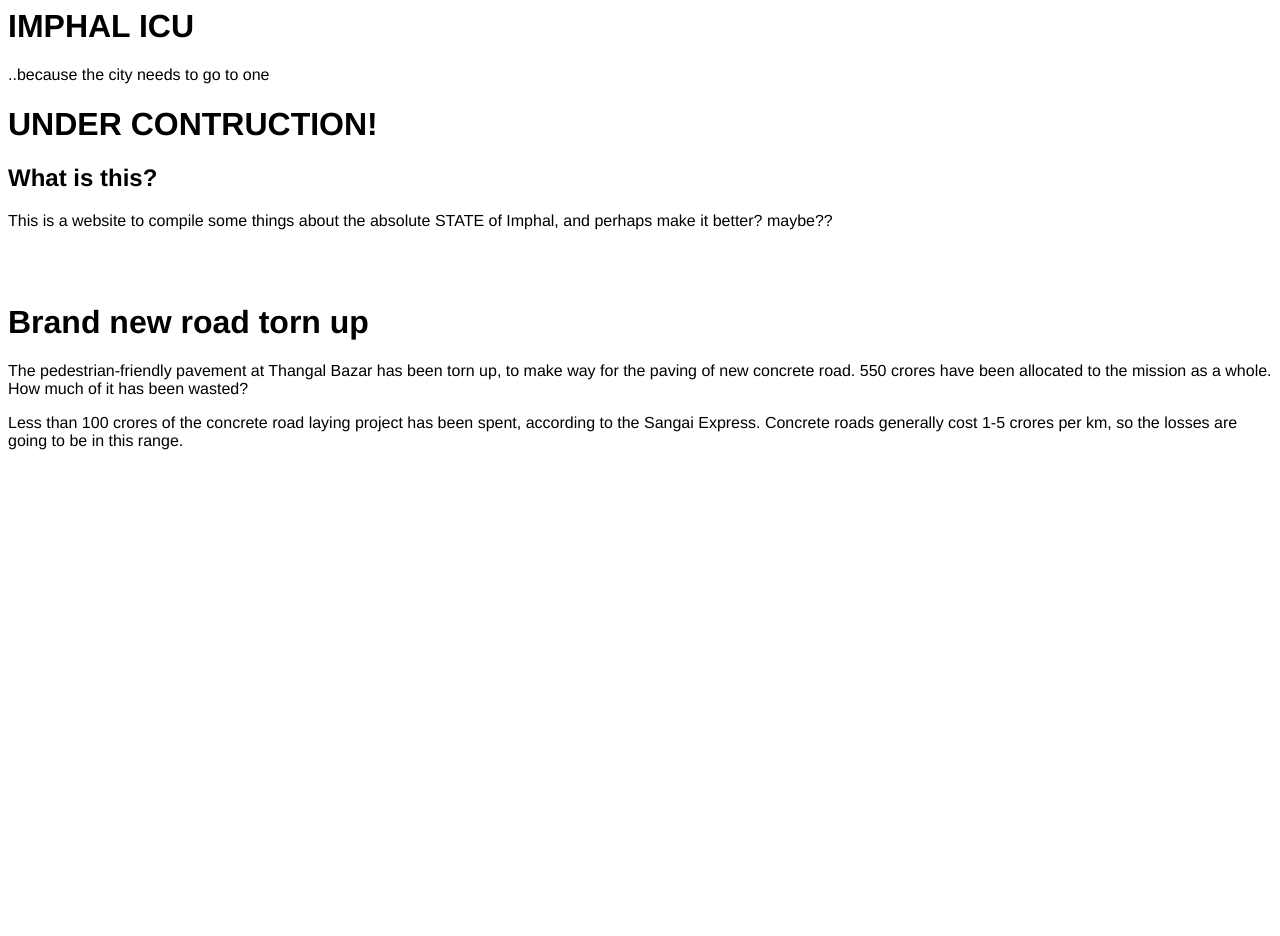
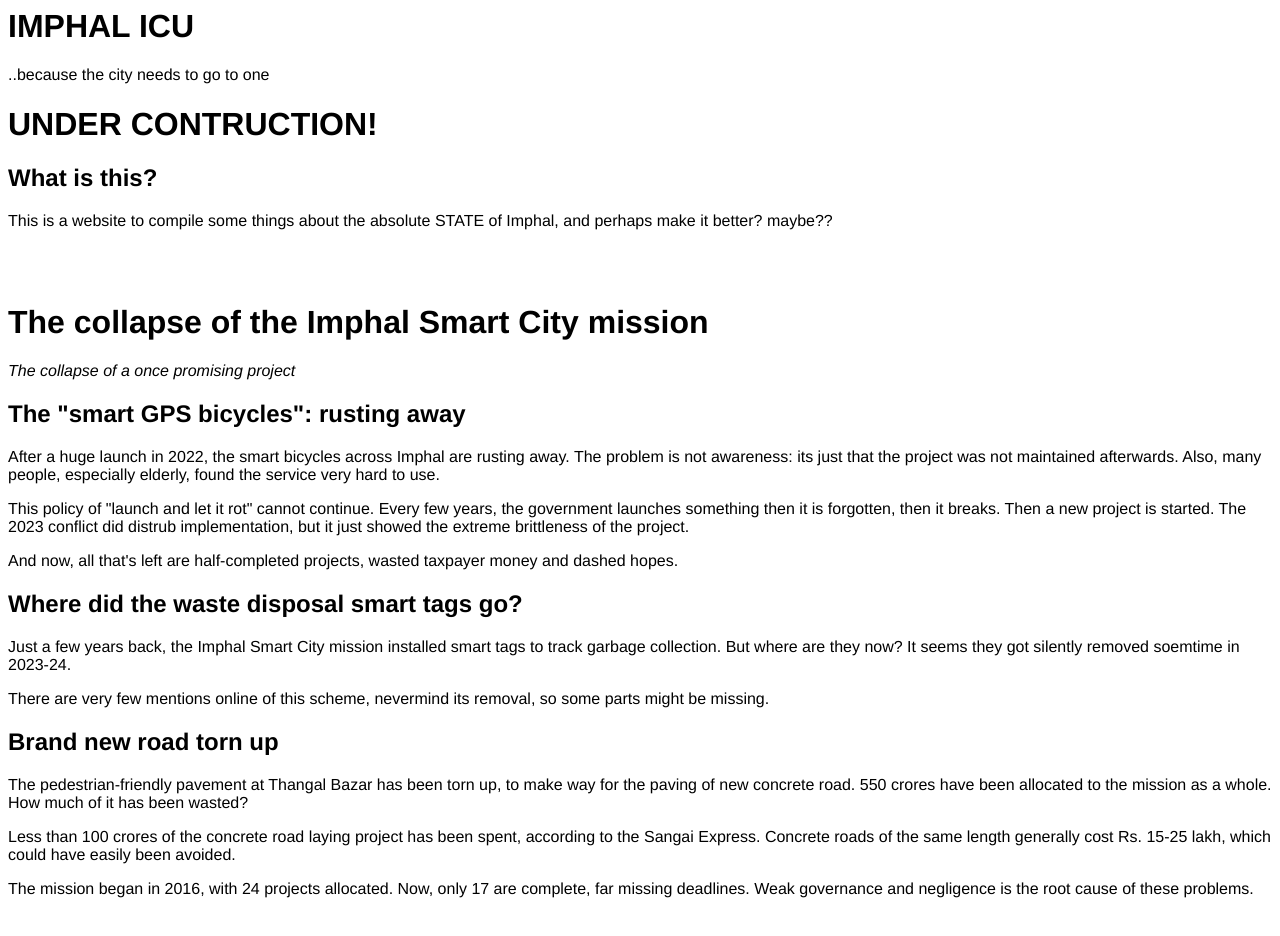
Before and after one commit to Imphal-ICU/imphal-icu.github.io, a plain HTML site: page index.html in a window 1280 px wide. Before the commit the page ends 800 px from the top, so only its background shows below. Drawn offline with Linux system fonts and the light colour scheme.

Commit message:
add article on ISC

```diff
--- a/index.html
+++ b/index.html
@@ -11,8 +11,19 @@
 <p>This is a website to compile some things about the absolute STATE of Imphal, and perhaps make it better? maybe??</p>
 <br>
 <br>
-<h1>Brand new road torn up</h1>
+<h1>The collapse of the Imphal Smart City mission</h1>
+<p><i>The collapse of a once promising project</i></p>
+<h2>The "smart GPS bicycles": rusting away</h2>
+<p>After a huge launch in 2022, the smart bicycles across Imphal are rusting away. The problem is not awareness: its just that the project was not maintained afterwards. Also, many people, especially elderly, found the service very hard to use.</p>
+<p>This policy of "launch and let it rot" cannot continue. Every few years, the government launches something then it is forgotten, then it breaks. Then a new project is started. The 2023 conflict did distrub implementation, but it just showed the extreme brittleness of the project.</p>
+<p>And now, all that's left are half-completed projects, wasted taxpayer money and dashed hopes.</p>
+<h2>Where did the waste disposal smart tags go?</h2>
+<p>Just a few years back, the Imphal Smart City mission installed smart tags to track garbage collection. But where are they now? It seems they got silently removed soemtime in 2023-24. </p>
+<p>There are very few mentions online of this scheme, nevermind its removal, so some parts might be missing.</p>
+<h2>Brand new road torn up</h2>
 <p>The pedestrian-friendly pavement at Thangal Bazar has been torn up, to make way for the paving of new concrete road. 550 crores have been allocated to the mission as a whole. How much of it has been wasted? </p>
-<p>Less than 100 crores of the concrete road laying project has been spent, according to the Sangai Express. Concrete roads generally cost 1-5 crores per km, so the losses are going to be in this range.</p>
+<p>Less than 100 crores of the concrete road laying project has been spent, according to the Sangai Express. Concrete roads of the same length generally cost Rs. 15-25 lakh, which could have easily been avoided. </p>
+<p>The mission began in 2016, with 24 projects allocated. Now, only 17 are complete, far missing deadlines. Weak governance and negligence is the root cause of these problems.</p>
+<br>
 </body>
 </html>
```
